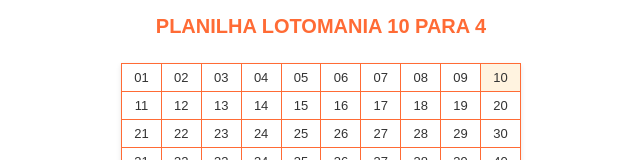
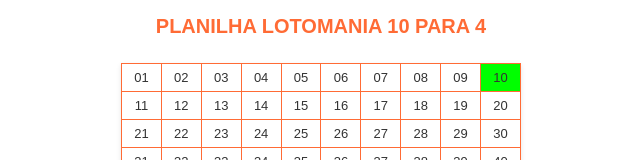
Before and after one commit to rufinohp/planilha_lotomania, a plain HTML site: page index.html in a window 1280 px wide. Both pictures are taken after a click on the element "10". Shown: the top 160 px of the page, without its empty margins (319-959 px from the left). Drawn offline with Linux system fonts and the light colour scheme.

Commit message:
Update index.html
novo

```diff
--- a/index.html
+++ b/index.html
@@ -52,7 +52,7 @@
     }
 
     td.selected {
-      background-color: #FFF3E0 !important;
+      background-color: #00FF00 !important; /* ✅ Verde Limão */
     }
 
     .instructions {
```
